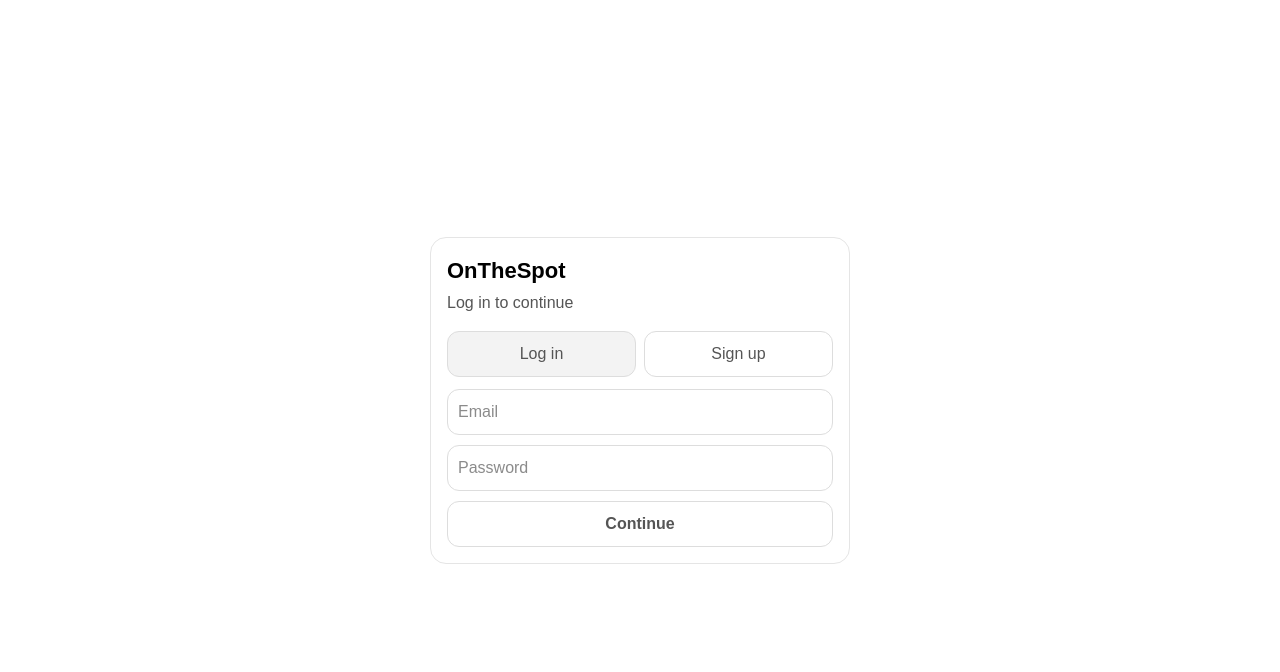
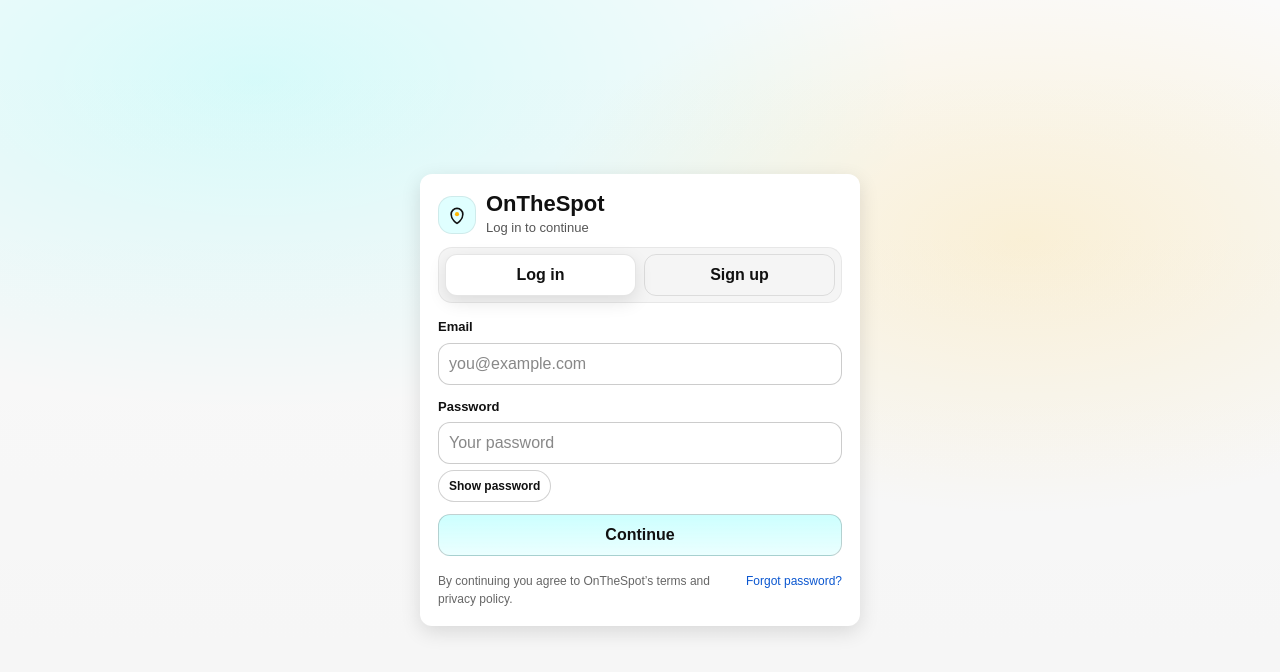
Before and after one commit to niceonesam/onthespot, a Next.js app: page /login in a window 1280 px wide. Shown: the top 672 px of the page. Built offline with nearby package versions, Linux system fonts and the light colour scheme; no server answers.

Commit message:
Improve login UX: add message banner, forgot password link, and loading handling

```diff
--- /dev/null
+++ b/src/app/auth/forgot/page.tsx
@@ -0,0 +1,102 @@
+"use client";
+
+import { useState } from "react";
+
+export default function ForgotPasswordPage() {
+  const [email, setEmail] = useState("");
+  const [msg, setMsg] = useState<string | null>(null);
+  const [busy, setBusy] = useState(false);
+
+  async function submit(e: React.FormEvent) {
+    e.preventDefault();
+    setMsg(null);
+    setBusy(true);
+
+    try {
+      const res = await fetch("/auth/forgot", {
+        method: "POST",
+        headers: { "Content-Type": "application/json" },
+        cache: "no-store",
+        body: JSON.stringify({ email }),
+      });
+
+      const text = await res.text().catch(() => "");
+      let j: any = null;
+      try {
+        j = text ? JSON.parse(text) : null;
+      } catch {}
+
+      if (!res.ok) {
+        setMsg(j?.error ?? `Request failed (${res.status})`);
+        return;
+      }
+
+      setMsg(
+        "If that email exists, we’ve sent a password reset link. Check your inbox (and spam)."
+      );
+      setEmail("");
+    } finally {
+      setBusy(false);
+    }
+  }
+
+  return (
+    <div
+      style={{
+        minHeight: "100vh",
+        display: "grid",
+        placeItems: "center",
+        padding: 20,
+        background:
+          "radial-gradient(1200px 600px at 20% 10%, rgba(0,255,251,0.14), transparent 55%), radial-gradient(900px 500px at 80% 30%, rgba(255,183,0,0.14), transparent 55%), linear-gradient(180deg, rgba(0,0,0,0.02), rgba(0,0,0,0.04))",
+      }}
+    >
+      <div className="ots-surface ots-surface--shadow" style={{ width: "min(440px, 100%)", padding: 18 }}>
+        <div style={{ fontSize: 22, fontWeight: 900, color: "#111" }}>Reset password</div>
+        <div style={{ color: "#555", fontSize: 13, marginTop: 6 }}>
+          Enter your email and we’ll send a reset link.
+        </div>
+
+        <form onSubmit={submit} style={{ display: "grid", gap: 12, marginTop: 14 }}>
+          <label style={{ display: "grid", gap: 6 }}>
+            <span style={{ fontSize: 13, fontWeight: 700, color: "#111" }}>Email</span>
+            <input
+              value={email}
+              onChange={(e) => setEmail(e.target.value)}
+              placeholder="you@example.com"
+              autoComplete="email"
+              className="ots-input"
+              style={{ color: "#111" }}
+              required
+            />
+          </label>
+
+          <button type="submit" className="ots-btn" disabled={busy}>
+            {busy ? "Sending…" : "Send reset link"}
+          </button>
+
+          <a href="/login" className="ots-link" style={{ fontSize: 13 }}>
+            Back to login
+          </a>
+
+          {msg && (
+            <div
+              role="status"
+              style={{
+                background: "rgba(0,255,251,0.10)",
+                border: "1px solid rgba(0,0,0,0.08)",
+                padding: 12,
+                borderRadius: 12,
+                color: "#333",
+                fontWeight: 600,
+                whiteSpace: "pre-wrap",
+              }}
+            >
+              {msg}
+            </div>
+          )}
+        </form>
+      </div>
+    </div>
+  );
+}
--- /dev/null
+++ b/src/app/auth/reset/page.tsx
@@ -0,0 +1,5 @@
+import { redirect } from "next/navigation";
+
+export default function AuthResetRedirect() {
+  redirect("/reset-password");
+}
--- a/src/app/login/page.tsx
+++ b/src/app/login/page.tsx
@@ -7,109 +7,222 @@ function LoginInner() {
   const searchParams = useSearchParams();
   const next = searchParams.get("next") || "/";
   const error = searchParams.get("error");
+  const message = searchParams.get("message");
 
   const [mode, setMode] = useState<"login" | "signup">("login");
+  const [showPassword, setShowPassword] = useState(false);
+  const [submitting, setSubmitting] = useState(false);
   const action = useMemo(
     () => (mode === "login" ? "/auth/signin" : "/auth/signup"),
     [mode]
   );
 
   return (
-    <div style={{ minHeight: "100vh", display: "grid", placeItems: "center", padding: 16 }}>
     <div
       style={{
-          width: "min(420px, 100%)",
-          border: "1px solid #e5e5e5",
-          borderRadius: 16,
-          padding: 16,
-          background: "white",
+        minHeight: "100vh",
+        display: "grid",
+        placeItems: "center",
+        padding: 20,
+        background:
+          "radial-gradient(1200px 600px at 20% 10%, rgba(0,255,251,0.14), transparent 55%), radial-gradient(900px 500px at 80% 30%, rgba(255,183,0,0.14), transparent 55%), linear-gradient(180deg, rgba(0,0,0,0.02), rgba(0,0,0,0.04))",
       }}
     >
-        <h1 style={{ fontSize: 22, fontWeight: 800, color: "black", marginBottom: 4 }}>
+      <div
+        className="ots-surface ots-surface--shadow"
+        style={{
+          width: "min(440px, 100%)",
+          padding: 18,
+        }}
+      >
+        {/* Brand */}
+        <div style={{ display: "flex", alignItems: "center", gap: 10, marginBottom: 10 }}>
+          <div
+            aria-hidden="true"
+            style={{
+              width: 38,
+              height: 38,
+              borderRadius: 14,
+              display: "grid",
+              placeItems: "center",
+              background: "rgba(0,255,251,0.12)",
+              border: "1px solid rgba(0,0,0,0.08)",
+            }}
+          >
+            <svg width="20" height="20" viewBox="0 0 24 24" style={{ display: "block" }}>
+              <path
+                d="M12 22s7-4.35 7-11a7 7 0 1 0-14 0c0 6.65 7 11 7 11z"
+                fill="none"
+                stroke="currentColor"
+                strokeWidth="2"
+              />
+              <circle cx="12" cy="11" r="2.5" fill="#ffb700" />
+            </svg>
+          </div>
+
+          <div style={{ minWidth: 0 }}>
+            <div style={{ fontSize: 22, fontWeight: 900, lineHeight: 1.1, color: "#111" }}>
               OnTheSpot
-        </h1>
-        <p style={{ marginTop: 0, color: "#555", marginBottom: 16 }}>
+            </div>
+            <div style={{ color: "#555", fontSize: 13, marginTop: 2 }}>
               {mode === "login" ? "Log in to continue" : "Create an account"}
-        </p>
+            </div>
+          </div>
+        </div>
 
-        <div style={{ display: "flex", gap: 8, marginBottom: 12 }}>
+        {/* Mode toggle (segmented control) */}
+        <div
+          role="tablist"
+          aria-label="Auth mode"
+          style={{
+            display: "grid",
+            gridTemplateColumns: "1fr 1fr",
+            gap: 8,
+            background: "rgba(0,0,0,0.04)",
+            padding: 6,
+            borderRadius: 14,
+            border: "1px solid rgba(0,0,0,0.06)",
+            marginBottom: 14,
+          }}
+        >
           <button
             type="button"
+            role="tab"
+            aria-selected={mode === "login"}
             onClick={() => setMode("login")}
+            className="ots-btn"
             style={{
-              flex: 1,
-              padding: 10,
-              borderRadius: 12,
-              border: "1px solid #ddd",
-              background: mode === "login" ? "#f3f3f3" : "white",
-              color: "#555",
-              cursor: "pointer",
+              border: "1px solid rgba(0,0,0,0.10)",
+              background: mode === "login" ? "white" : "transparent",
+              boxShadow: mode === "login" ? "0 6px 18px rgba(0,0,0,0.10)" : "none",
             }}
           >
             Log in
           </button>
           <button
             type="button"
+            role="tab"
+            aria-selected={mode === "signup"}
             onClick={() => setMode("signup")}
+            className="ots-btn"
             style={{
-              flex: 1,
-              padding: 10,
-              borderRadius: 12,
-              border: "1px solid #ddd",
-              background: mode === "signup" ? "#f3f3f3" : "white",
-              color: "#555",
-              cursor: "pointer",
+              border: "1px solid rgba(0,0,0,0.10)",
+              background: mode === "signup" ? "white" : "transparent",
+              boxShadow: mode === "signup" ? "0 6px 18px rgba(0,0,0,0.10)" : "none",
             }}
           >
             Sign up
           </button>
         </div>
 
-        <form action={action} method="post" style={{ display: "grid", gap: 10 }}>
+        <form
+          action={action}
+          method="post"
+          onSubmit={() => {
+            setSubmitting(true);
+          }}
+          style={{ display: "grid", gap: 12 }}
+        >
           <input type="hidden" name="next" value={next} />
 
+          <label style={{ display: "grid", gap: 6 }}>
+            <span style={{ fontSize: 13, fontWeight: 700, color: "#111" }}>Email</span>
             <input
               name="email"
-            placeholder="Email"
+              placeholder="you@example.com"
               autoComplete="email"
-            style={{ padding: 10, borderRadius: 12, border: "1px solid #ddd" }}
+              className="ots-input"
+              style={{ color: "#111" }}
+              required
             />
+          </label>
+
+          <label style={{ display: "grid", gap: 6 }}>
+            <span style={{ fontSize: 13, fontWeight: 700, color: "#111" }}>Password</span>
             <input
               name="password"
-            placeholder="Password"
-            type="password"
+              placeholder={mode === "signup" ? "Create a password" : "Your password"}
+              type={showPassword ? "text" : "password"}
               autoComplete={mode === "signup" ? "new-password" : "current-password"}
-            style={{ padding: 10, borderRadius: 12, border: "1px solid #ddd" }}
+              className="ots-input"
+              style={{ color: "#111" }}
+              required
             />
+            <button
+              type="button"
+              className="ots-btn"
+              onClick={() => setShowPassword((v) => !v)}
+              style={{
+                justifySelf: "start",
+                padding: "6px 10px",
+                borderRadius: 999,
+                fontSize: 12,
+                border: "1px solid rgba(0,0,0,0.18)",
+                background: "white",
+              }}
+            >
+              {showPassword ? "Hide password" : "Show password"}
+            </button>
+          </label>
 
           <button
             type="submit"
+            className="ots-btn"
+            disabled={submitting}
             style={{
-              padding: 10,
-              borderRadius: 12,
-              border: "1px solid #ddd",
-              background: "white",
-              color: "#555",
-              cursor: "pointer",
-              fontWeight: 700,
+              borderColor: "rgba(0,0,0,0.18)",
+              background: "linear-gradient(180deg, rgba(0,255,251,0.20), rgba(0,255,251,0.08))",
+              fontWeight: 800,
             }}
           >
-            {mode === "login" ? "Continue" : "Create account"}
+            {submitting ? "Working…" : mode === "login" ? "Continue" : "Create account"}
           </button>
 
           {error && (
             <div
+              role="alert"
               style={{
-                background: "#fff3cd",
-                border: "1px solid #ffeeba",
-                padding: 10,
+                background: "rgba(255,183,0,0.14)",
+                border: "1px solid rgba(255,183,0,0.35)",
+                padding: 12,
                 borderRadius: 12,
                 color: "#333",
+                fontWeight: 600,
               }}
             >
               {error}
             </div>
           )}
+
+          {!error && message && (
+            <div
+              role="status"
+              style={{
+                background: "rgba(0,255,251,0.10)",
+                border: "1px solid rgba(0,0,0,0.08)",
+                padding: 12,
+                borderRadius: 12,
+                color: "#333",
+                fontWeight: 600,
+                whiteSpace: "pre-wrap",
+              }}
+            >
+              {message}
+            </div>
+          )}
+
+          <div style={{ display: "flex", justifyContent: "space-between", gap: 10, marginTop: 4 }}>
+            <span style={{ fontSize: 12, color: "#666" }}>
+              By continuing you agree to OnTheSpot’s terms and privacy policy.
+            </span>
+            <a
+              href="/auth/forgot"
+              className="ots-link"
+              style={{ fontSize: 12, color: "#0b57d0", whiteSpace: "nowrap" }}
+            >
+              Forgot password?
+            </a>
+          </div>
         </form>
       </div>
     </div>
@@ -118,21 +231,31 @@ function LoginInner() {
 
 function LoginFallback() {
   return (
-    <div style={{ minHeight: "100vh", display: "grid", placeItems: "center", padding: 16 }}>
     <div
       style={{
-          width: "min(420px, 100%)",
-          border: "1px solid #e5e5e5",
-          borderRadius: 16,
-          padding: 16,
-          background: "white",
+        minHeight: "100vh",
+        display: "grid",
+        placeItems: "center",
+        padding: 20,
+        background:
+          "radial-gradient(1200px 600px at 20% 10%, rgba(0,255,251,0.14), transparent 55%), radial-gradient(900px 500px at 80% 30%, rgba(255,183,0,0.14), transparent 55%), linear-gradient(180deg, rgba(0,0,0,0.02), rgba(0,0,0,0.04))",
       }}
     >
-        <div style={{ height: 22, width: 140, borderRadius: 10, background: "#e5e7eb" }} />
-        <div style={{ height: 14, width: 220, borderRadius: 10, background: "#eef2f7", marginTop: 10 }} />
-        <div style={{ height: 40, width: "100%", borderRadius: 12, background: "#e5e7eb", marginTop: 16 }} />
-        <div style={{ height: 40, width: "100%", borderRadius: 12, background: "#e5e7eb", marginTop: 10 }} />
-        <div style={{ height: 40, width: "100%", borderRadius: 12, background: "#eef2f7", marginTop: 10 }} />
+      <div className="ots-surface ots-surface--shadow" style={{ width: "min(440px, 100%)", padding: 18 }}>
+        <div style={{ display: "flex", alignItems: "center", gap: 10, marginBottom: 14 }}>
+          <div style={{ width: 38, height: 38, borderRadius: 14, background: "#dbeafe" }} />
+          <div style={{ flex: 1 }}>
+            <div style={{ height: 18, width: 140, borderRadius: 10, background: "#e5e7eb" }} />
+            <div style={{ height: 12, width: 220, borderRadius: 10, background: "#eef2f7", marginTop: 8 }} />
+          </div>
+        </div>
+
+        <div style={{ height: 44, width: "100%", borderRadius: 14, background: "#eef2f7" }} />
+        <div style={{ height: 14, width: 120, borderRadius: 10, background: "#eef2f7", marginTop: 14 }} />
+        <div style={{ height: 42, width: "100%", borderRadius: 12, background: "#e5e7eb", marginTop: 8 }} />
+        <div style={{ height: 14, width: 120, borderRadius: 10, background: "#eef2f7", marginTop: 14 }} />
+        <div style={{ height: 42, width: "100%", borderRadius: 12, background: "#e5e7eb", marginTop: 8 }} />
+        <div style={{ height: 42, width: "100%", borderRadius: 12, background: "#eef2f7", marginTop: 14 }} />
       </div>
     </div>
   );
```
Also changed, not shown: src/app/auth/forgot/route.ts (added, +38 -0 lines). Lines whose indentation alone changed are shown as unchanged.
